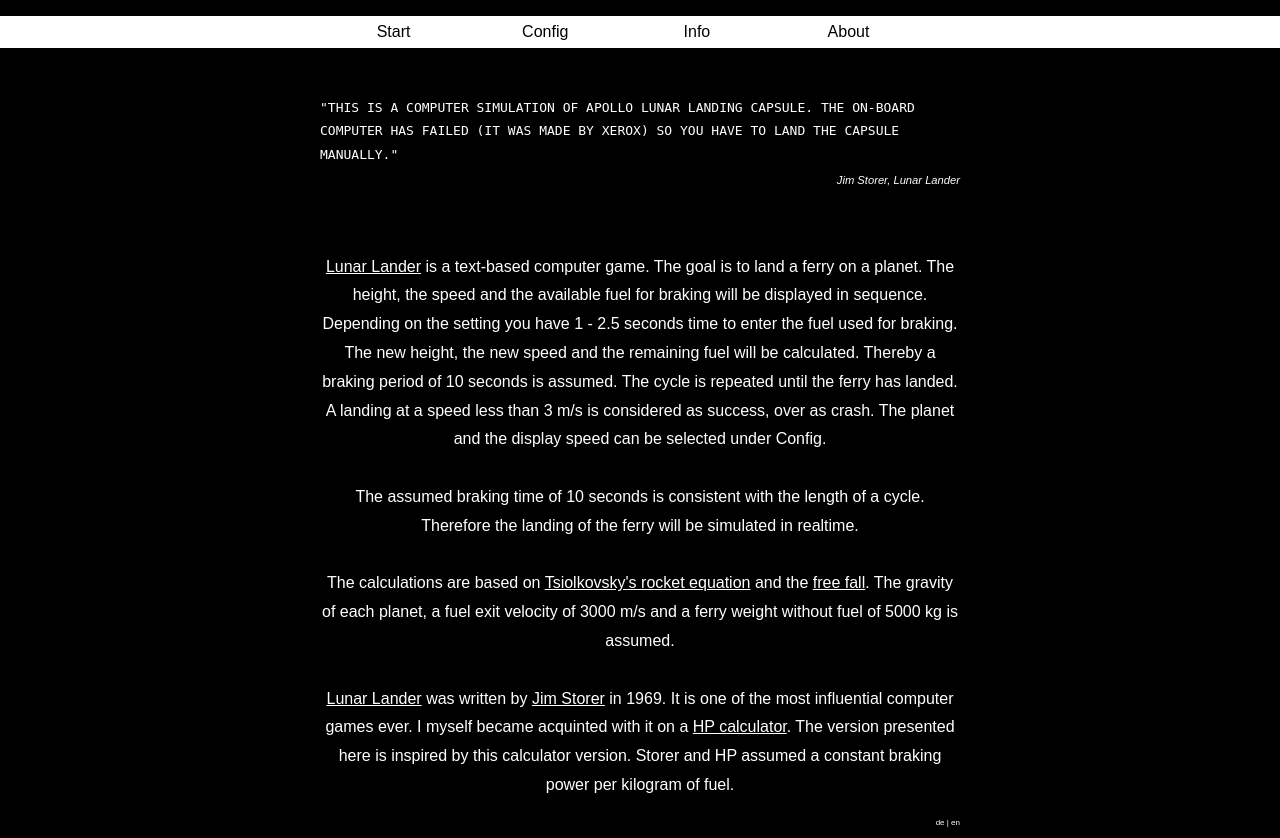
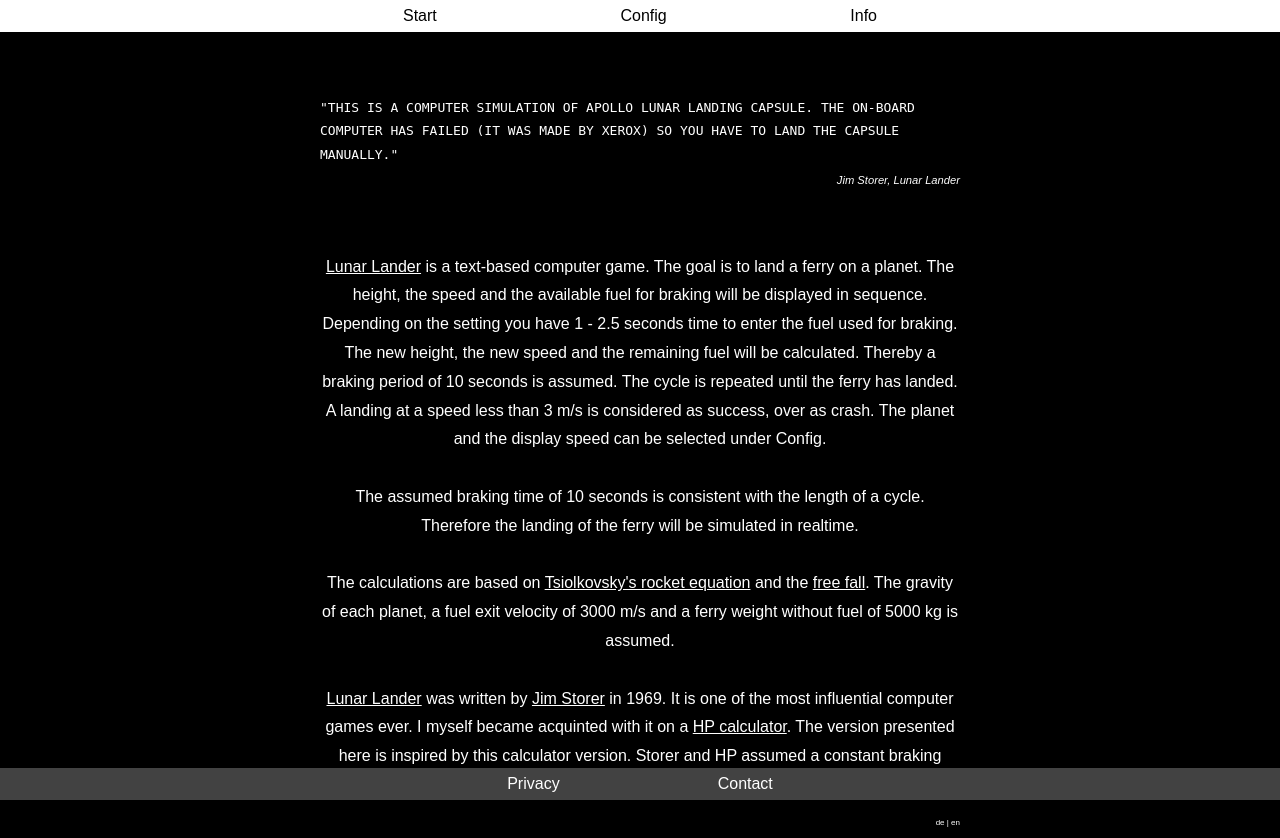
Before and after one commit to strenkel/lunarlander, a PHP site: page /help.html in a window 1280 px wide. Run offline with PHP 8.4, Linux system fonts and the light colour scheme.

Commit message:
wip: add footer; refactor navigation

```diff
--- a/css/main.css
+++ b/css/main.css
@@ -9,6 +9,9 @@
   margin: 0;
   background-color: black;
   color: white;
+}
+
+body.text-page {
 }
 
 input, select {
@@ -35,29 +38,25 @@
   border-bottom: 1px solid white;
 }
 
-.menu {
+/* NAVIGATION */
+
+.navigation {
   position: absolute;
   background-color: white;
   width: 100%;
-  margin-top: 1em;
+  height: 2em;
+  line-height: 2em;
+  text-align: center;
 }
 
-.menu div {
-  max-width: 40em;
-  margin-left: auto;
-  margin-right: auto;
+.navigation a {
+  color: black;
+  text-decoration: none;
+  margin: 0 7%;
 }
 
-.menu a {
-  color: black;
-  text-decoration: none;
-}
-
-.menu span {
-  display: inline-block;
-  width: 23%;
-  text-align: center;
-  line-height: 2em;
+.navigation a:hover {
+  text-decoration: underline;
 }
 
 .keyboard {
@@ -159,6 +158,30 @@
   font-size: 0.7em;
 }
 
+/* FOOTER */
+
+#footer {
+  position: absolute;
+  bottom: 0;
+  width: 100%;
+  background-color: #424242; /* grey 800 */
+  color: white;
+  height: 2em;
+  line-height: 2em;
+  text-align: center;
+}
+
+#footer a {
+  margin: 0 6%;
+  color: white;
+  text-decoration: none;
+}
+
+#footer a:hover {
+  text-decoration: underline;
+}
+
+
 @media (max-height: 30em) {
   .keyboard {
     margin-top: 3em;
@@ -178,9 +201,6 @@
 }
 
 @media (max-height: 16em) {
-  .menu {
-    margin-top: 0.5em;
-  }
   .keyboard {
     margin-top: 0.5em;
   }
--- a/help.html
+++ b/help.html
@@ -12,24 +12,13 @@
     <link rel="stylesheet" type="text/css" href="css/main.css">
   </head>
 
-  <body>
+  <body class="text-page">
 
-    <nav class="menu">
-      <div>
-        <span>
-          <a href="index.html">Start</a>
-        </span>
-        <span>
-          <a href="conf.html">Config</a>
-        </span>
-        <span>
-          <a href="help.html">Info</a>
-        </span>
-        <span>
-          <a href="contact.html">About</a>
-        </span>
-      </div>
-    </nav>
+    <div class="navigation">
+      <a href="index.html">Start</a>
+      <a href="conf.html">Config</a>
+      <a href="help.html">Info</a>
+    </div>
 
     <div class="content">
       <div class="content-center">
@@ -99,6 +88,12 @@
         <div id="language-switch" class="text long">de | en</div>
       </div>
     </div>
+
+    <div id="footer">
+      <a href="privacy.html">Privacy</a>
+      <a href="contact.html">Contact</a>
+    </div>
+
   </body>
   <script src="js/help.js" type="text/javascript"></script>
 </html>
```
Also changed, not shown: conf.html (+10 -16 lines), contact.html (+10 -16 lines), index.html (+11 -17 lines).
